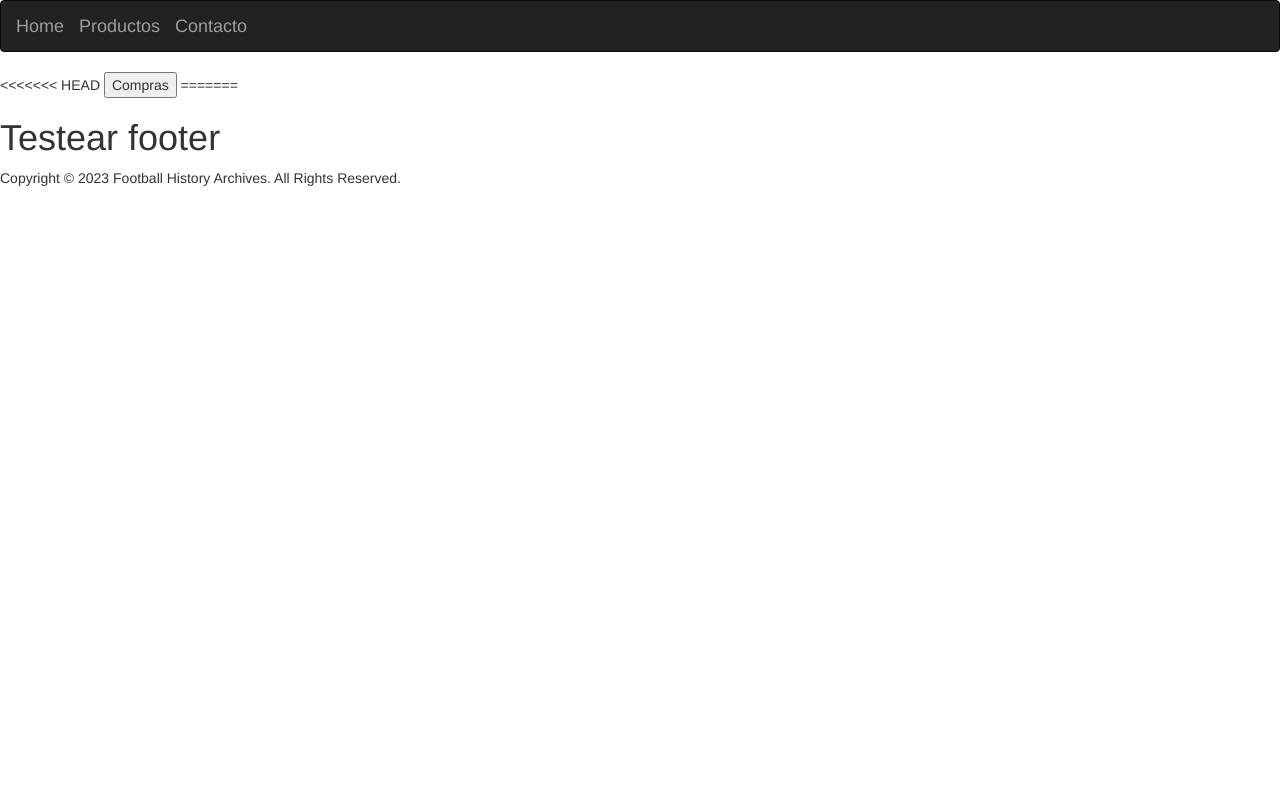
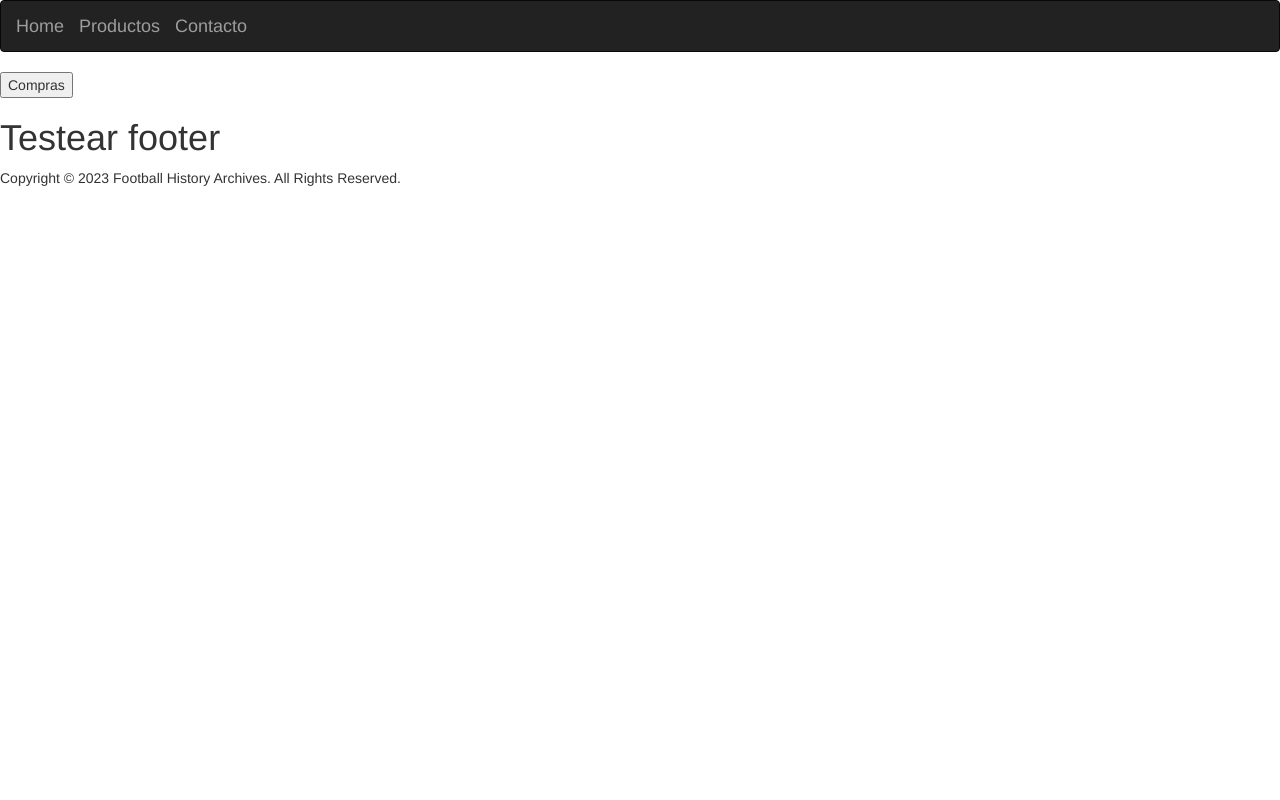
Before and after one commit to BeethoVR/Tienda, a plain HTML site: page index.html in a window 1280 px wide. Shown: the top 800 px of the page. Drawn offline with nearby package versions, Linux system fonts and the light colour scheme.

Commit message:
Subir todo

```diff
--- a/index.html
+++ b/index.html
@@ -24,10 +24,8 @@
       </div>
     </nav>
 
-<<<<<<< HEAD
     <input type="button" value="Compras" />
 
-=======
     <h1>Testear footer</h1>
  <div id="page-container">
    <div id="content-wrap">
@@ -36,6 +34,5 @@
    <footer id="footer"></footer>
  </div>
 
->>>>>>> feature/footer
   </body>
 </html>
```
